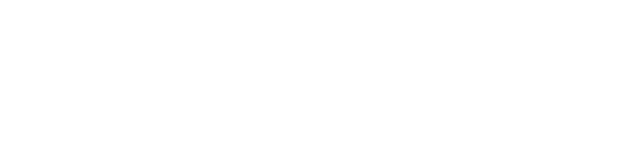
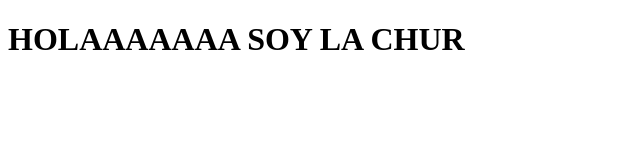
Before and after one commit to sanz05/parcialxasdasd, a plain HTML site: page index.html in a window 1280 px wide. Shown: the whole page, without its empty margins (0-640 px from the left). Drawn offline with Linux system fonts and the light colour scheme.

Commit message:
dasdasd
asdas

```diff
--- a/index.html
+++ b/index.html
@@ -6,6 +6,6 @@
     <title>Document</title>
 </head>
 <body>
-
+    <h1>HOLAAAAAAA SOY LA CHUR</h1>
 </body>
 </html>
```
